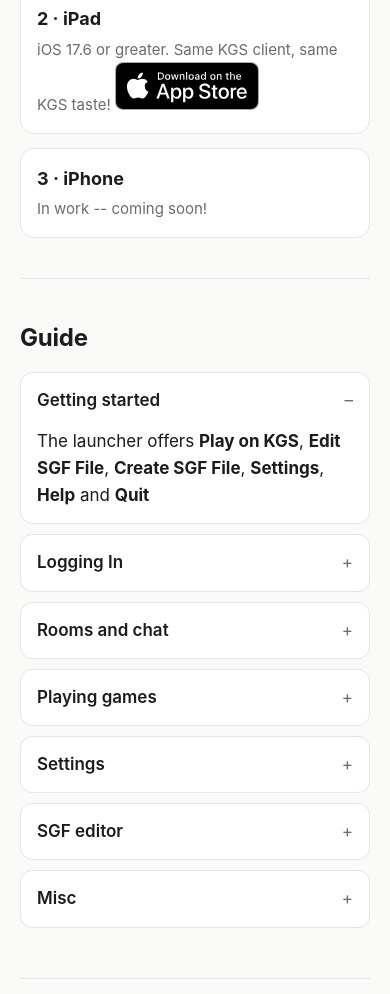
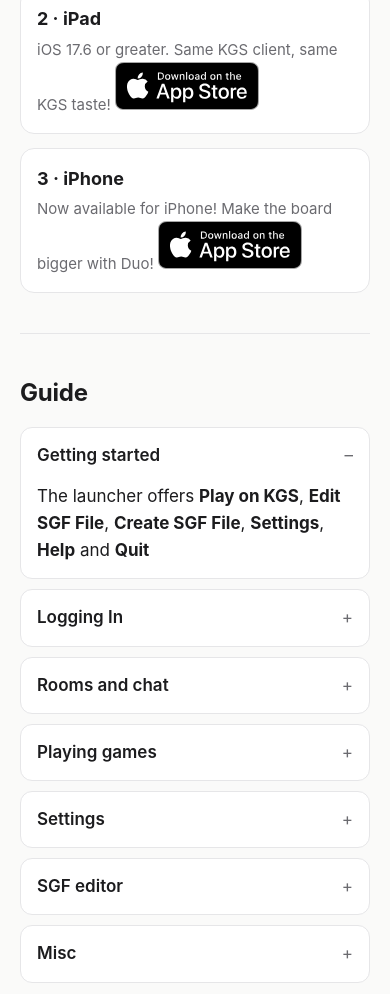
Before and after one commit to guestguestguestguest/kerfuffle.github.io, a plain HTML site: page index.html in a window 390 px wide. Shown: the part 1121-2115 px from the top of the page. Drawn offline with Linux system fonts and the light colour scheme.

Commit message:
iPhone version available

```diff
--- a/index.html
+++ b/index.html
@@ -109,7 +109,8 @@ footer{text-align:center;color:var(--muted);font-size:14px;padding:30px 0 50px}
       <li><h3>1 · Mac</h3><p>MacOS 14.6 (Sonoma) or greater. <a href="Kerfuffle-Go-1.10.dmg" data-goatcounter-click="dmg-link" download>Download here now</a></p></li>
       <li><h3>2 · iPad</h3><p>iOS 17.6 or greater. Same KGS client, same KGS taste! <a class="badge" href="https://apps.apple.com/us/app/kerfuffle-go/id6830854346">
       <img src="dlAppStoreLogo.svg" alt="Download on the App Store" width="144" height="48"></a></p></li>
-      <li><h3>3 · iPhone</h3><p>In work -- coming soon!</p></li>
+      <li><h3>3 · iPhone</h3><p>Now available for iPhone!  Make the board bigger with Duo! <a class="badge" href="https://apps.apple.com/us/app/kerfuffle-go/id6830854346">
+      <img src="dlAppStoreLogo.svg" alt="Download on the App Store" width="144" height="48"></a></p></li>
     </ul>
   </section>
   <section id="guide">
```
